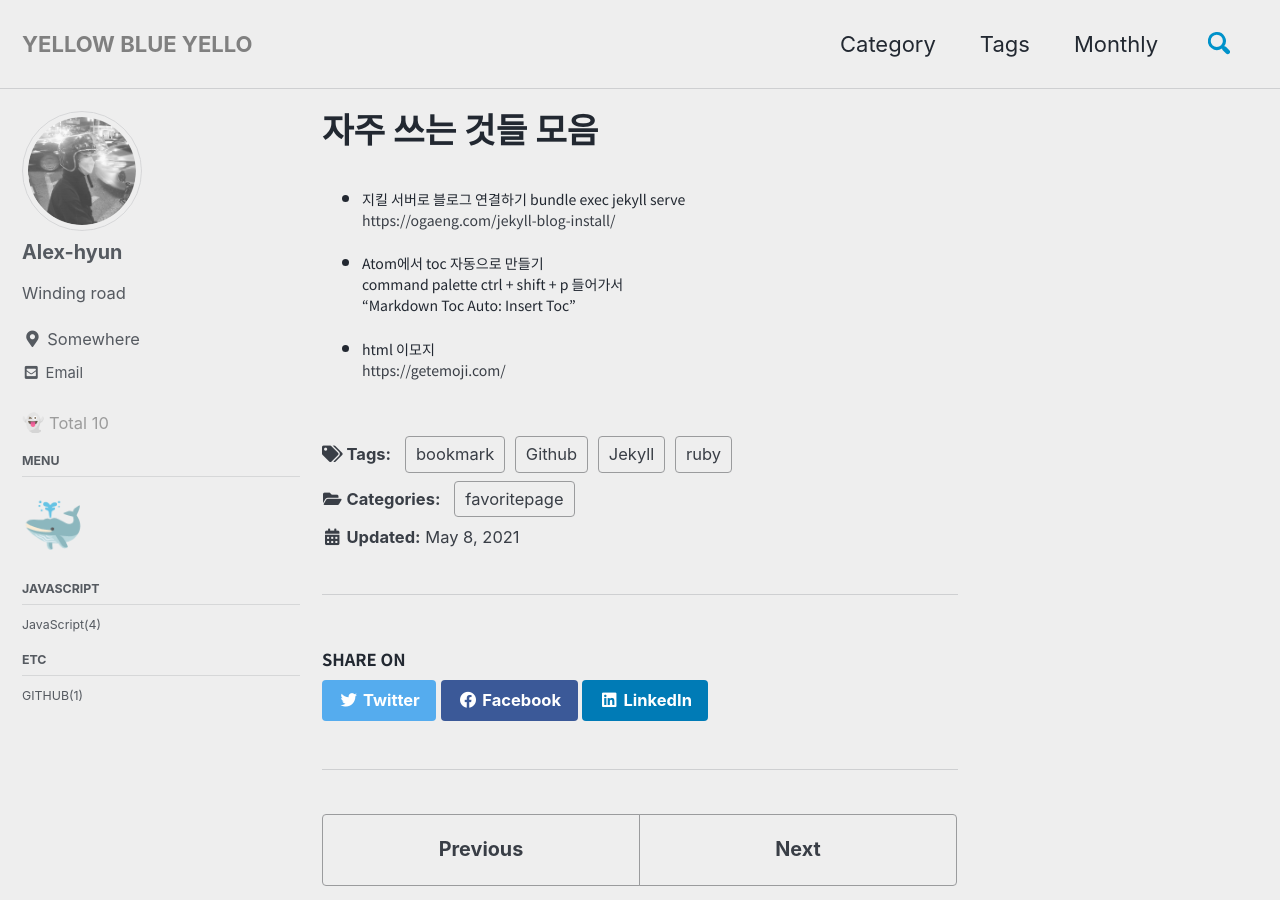
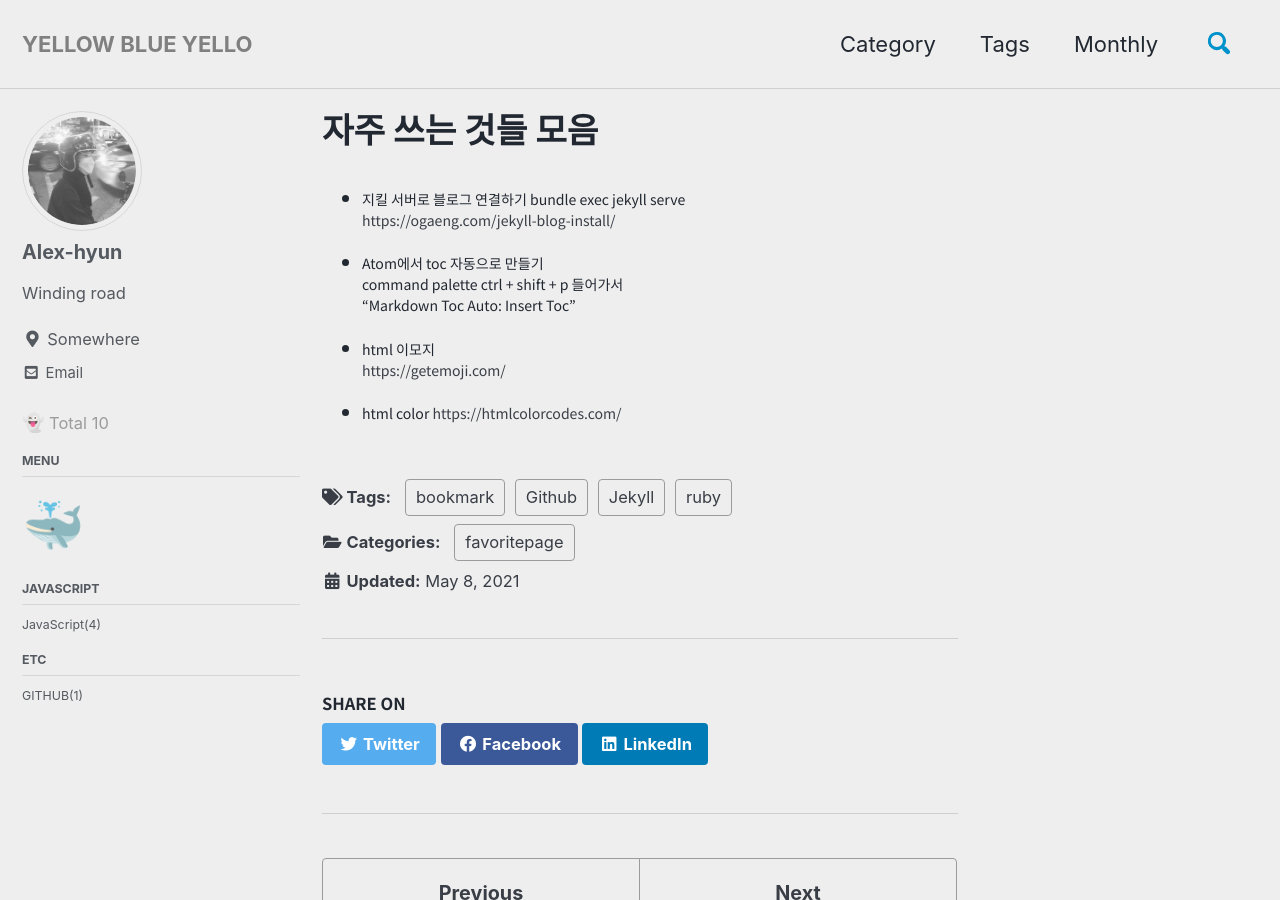
Before and after one commit to h-alex2/h-alex2.github.io, a Jekyll site: the page built from _posts/2021-05-08-favorite-page.md, in a window 1280 px wide and 900 px high. Built offline with Jekyll 4.4.1, drawn with Linux system fonts in a browser that asks for light colours; cached includes are drawn as plain includes.

Commit message:
Update 2021-05-08-favorite-page.md

```diff
--- a/_posts/2021-05-08-favorite-page.md
+++ b/_posts/2021-05-08-favorite-page.md
@@ -22,3 +22,6 @@ tags:
 
 - html 이모지
   <https://getemoji.com/>
+
+- html color
+  <https://htmlcolorcodes.com/>
```
